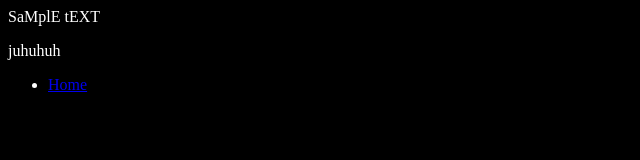
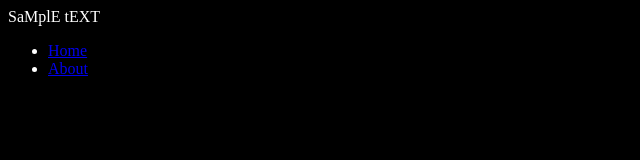
Before and after one commit to ilovepikachu5687/teampikamain, a plain HTML site: page index.html in a window 1280 px wide. Shown: the whole page, without its empty margins (0-640 px from the left). Drawn offline with Linux system fonts and the light colour scheme; files that its build step writes are made by us from their sources.

Commit message:
Update index.html

```diff
--- a/index.html
+++ b/index.html
@@ -8,9 +8,9 @@
       SaMplE tEXT
     </p>
     <nav>
-      juhuhuh
       <ul>
         <li><a href="index.html">Home</a></li>
+        <li><a href="about.html">About</a></li>
       </ul>
     </nav>
   </body>
```
